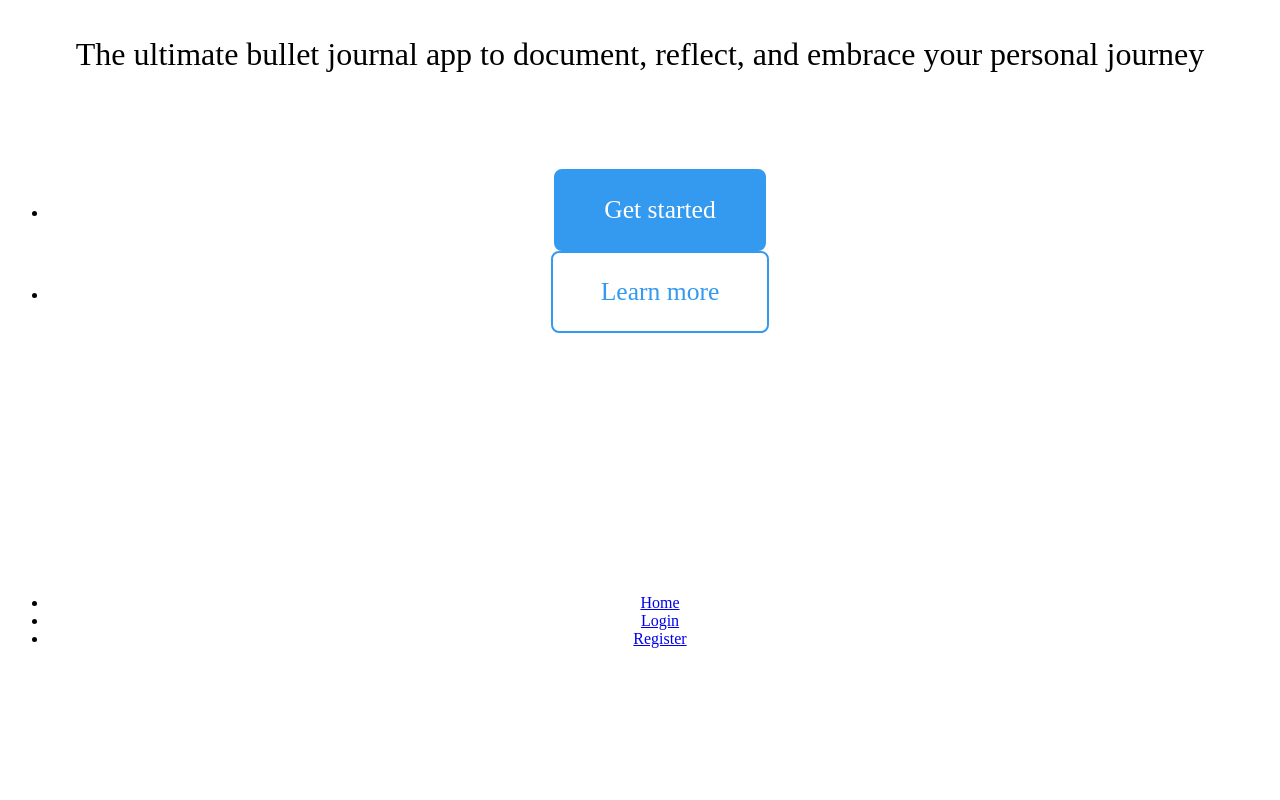
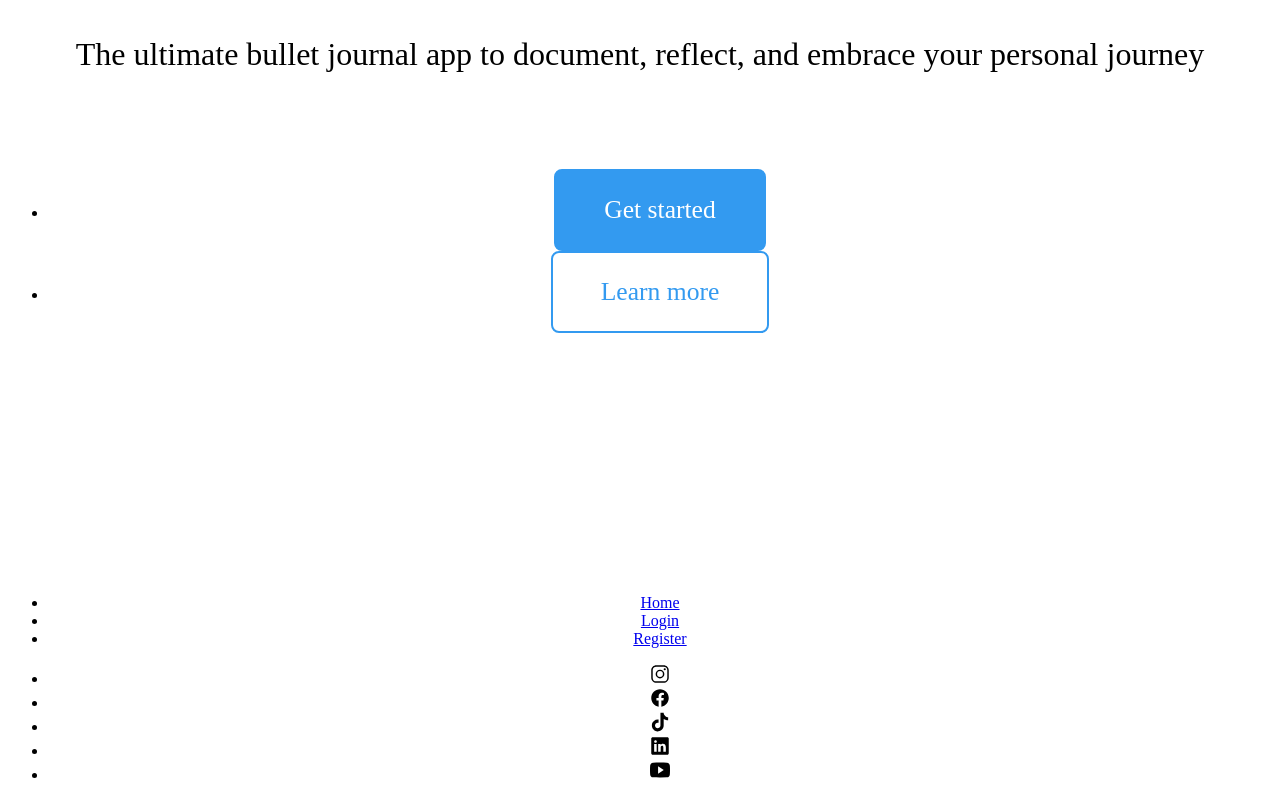
Before and after one commit to DebaKaran/flexbox-styledcomponent, a React (Vite) app: page / in a window 1280 px wide. Shown: the part 394-1194 px from the top of the page. Before the commit the page ends 1058 px from the top, so only its background shows below. Built offline with nearby package versions, Linux system fonts and the light colour scheme.

Commit message:
feat(footer): implement styled footer with navigation and social links
- Create StyledFooter, FooterNavList, and FooterNavItem components
- Add styled image for social icons
- Implement semantic navigation structure
- Integrate social media icon links
- Compose footer layout within App

```diff
--- a/src/components/Footer.jsx
+++ b/src/components/Footer.jsx
@@ -1,4 +1,4 @@
-import { FooterNavItem, FooterNavList, StyledFooter } from './styled/Footer.styled'
+import { FooterNavItem, FooterNavList, FooterSocialIcons, StyledFooter } from './styled/Footer.styled'
 import FooterLink from './FooterLink'
 
 const Footer = () => {
@@ -21,6 +21,34 @@ const Footer = () => {
                 </FooterLink>
             </FooterNavItem>
         </FooterNavList>
+
+        <FooterNavList>
+             <FooterNavItem>
+                <FooterLink href="https://www.instagram.com/">
+                    <FooterSocialIcons src="images/instagram.svg" alt="instagram logo" />
+                </FooterLink>
+            </FooterNavItem>
+            <FooterNavItem>
+                <FooterLink href="https://www.facebook.com/">
+                    <FooterSocialIcons src="images/facebook.svg" alt="facebook logo"/>
+                </FooterLink>
+            </FooterNavItem>
+            <FooterNavItem>
+                <FooterLink href="https://www.tiktok.com/">
+                    <FooterSocialIcons src="images/tiktok.svg" alt="tiktok logo"/>
+                </FooterLink>
+            </FooterNavItem>
+            <FooterNavItem>
+                <FooterLink href="https://www.linkedin.com/">
+                    <FooterSocialIcons src="images/linkedin.svg" alt="linkedin logo"/>
+                </FooterLink>
+            </FooterNavItem>
+            <FooterNavItem>
+                <FooterLink href="https://www.youtube.com/">
+                    <FooterSocialIcons src="images/youtube.svg" alt="youtube logo"/>
+                </FooterLink>
+            </FooterNavItem>
+        </FooterNavList>
     </StyledFooter>
   )
 }
--- a/src/components/styled/Footer.styled.js
+++ b/src/components/styled/Footer.styled.js
@@ -7,3 +7,7 @@ export const StyledFooter = styled.footer`
 export const FooterNavList = styled.ul``
 
 export const FooterNavItem = styled.li``
+
+export const FooterSocialIcons = styled.img`
+    width: 20px;
+`
```
